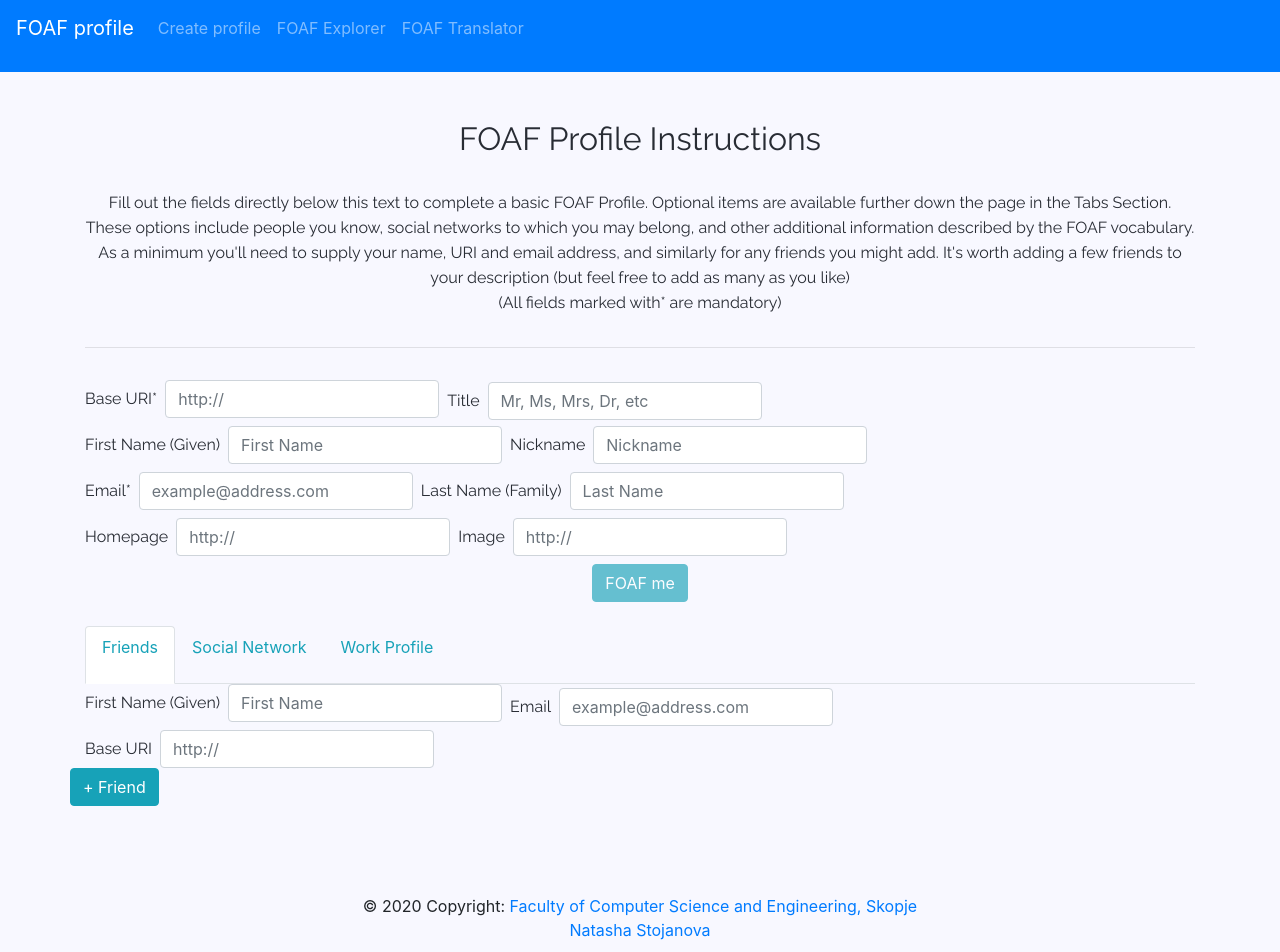
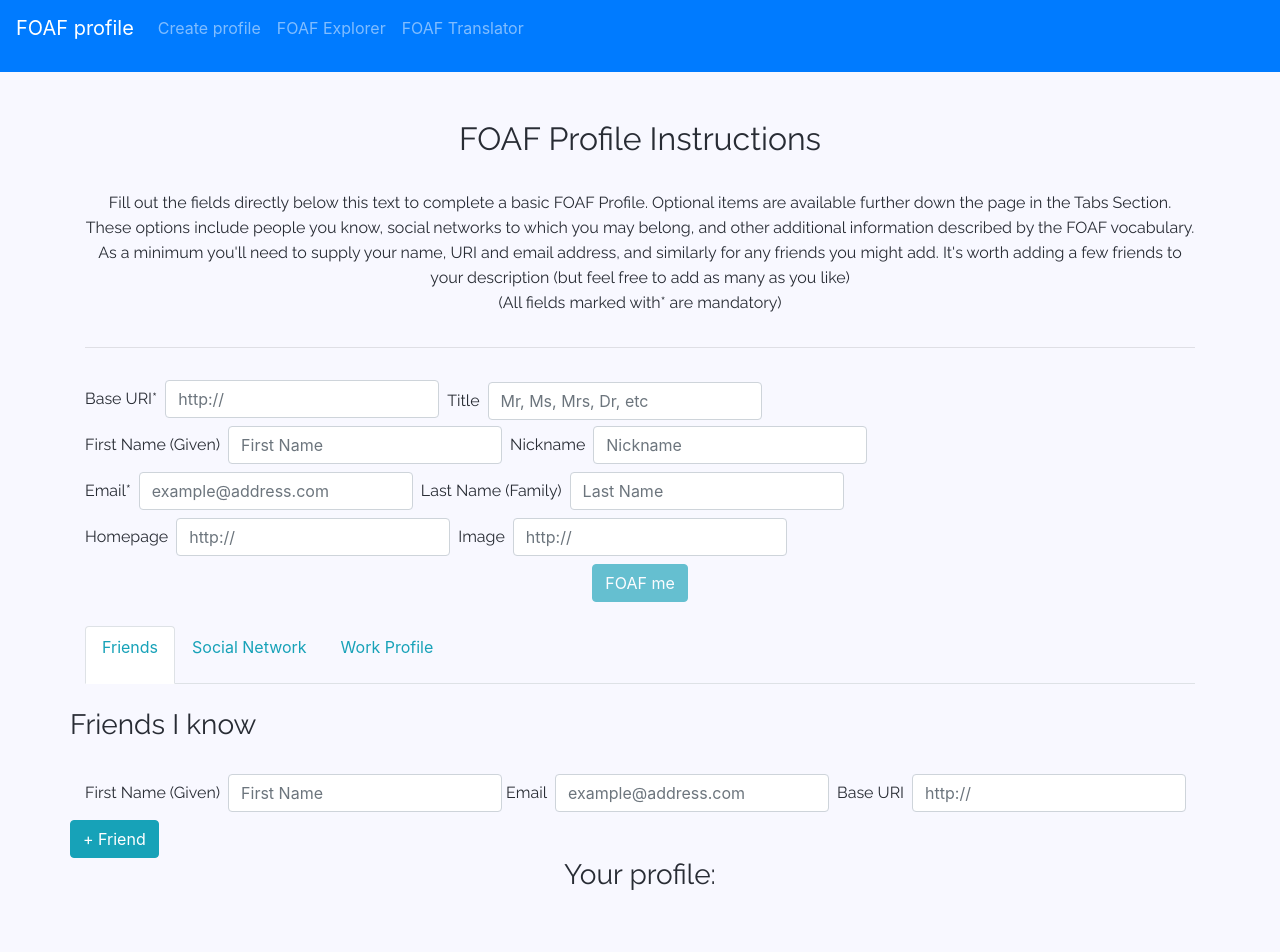
Before and after one commit to NatashaStojanova/FOAF-profile-generator, a React (Create React App) app in the folder frontend/: page /create in a window 1280 px wide. Shown: the top 952 px of the page. Built offline with nearby package versions, Linux system fonts and the light colour scheme.

Commit message:
edit frontend

```diff
--- a/frontend/src/components/CreateProfile/Friend/friend.js
+++ b/frontend/src/components/CreateProfile/Friend/friend.js
@@ -24,19 +24,19 @@ class Friend extends Component {
         return (
             <div>
                 <Form inline>
-                    <FormGroup className="mb-2 mr-sm-2 mb-lg-2">
+                    <FormGroup className="mb-2 mr-sm-1 mb-lg-2">
                         <Label for="firstName" className="mr-sm-2">First Name (Given)</Label>
                         <Input type="text" name="firstName" id="firstName" placeholder="First Name"
                                onChange={this.onFriendChange}/>
                     </FormGroup>
 
-                    <FormGroup className="mb-2 mr-sm-2  mb-lg-0">
+                    <FormGroup className="mb-2 mr-sm-2  mb-lg-2">
                         <Label for="email" className="mr-sm-2">Email</Label>
                         <Input type="email" name="email" id="email" placeholder="example@address.com"
                                onChange={this.onFriendChange}/>
                     </FormGroup>
 
-                    <FormGroup className="mb-2 mr-sm-2  mb-lg-0">
+                    <FormGroup className="mb-2 mr-sm-2  mb-lg-2">
                         <Label for="baseURI" className="mr-sm-2">Base URI</Label>
                         <Input type="url" name="baseURI" id="baseURI" placeholder="http://"
                                onChange={this.onFriendChange}/>
--- a/frontend/src/components/CreateProfile/Tab/tab.js
+++ b/frontend/src/components/CreateProfile/Tab/tab.js
@@ -78,6 +78,10 @@ class Tab extends Component {
                 <TabContent activeTab={this.state.activeTab}>
                     <TabPane tabId="1">
                         <Row>
+                            <div align="left">
+                                <br/>
+                                <h3>Friends I know</h3><br/>
+                            </div>
                             <Col lg="12">
                                 {this.mapFriends()}
                             </Col>
@@ -86,6 +90,10 @@ class Tab extends Component {
                     </TabPane>
                     <TabPane tabId="2">
                         <Row>
+                            <div align="left">
+                                <br/>
+                                <h3>Social Networking</h3><br/>
+                            </div>
                             <Col lg="12">
                                 <SocialNetwork onSocNetChange={this.props.onSocNetChange}/>
                             </Col>
@@ -93,6 +101,10 @@ class Tab extends Component {
                     </TabPane>
                     <TabPane tabId="3">
                         <Row>
+                            <div align="left">
+                                <br/>
+                                <h3>Work profile</h3><br/>
+                            </div>
                             <Col lg="12">
                                 <WorkProfile onWorkProfChange={this.props.onWorkProfChange}/>
                             </Col>
--- a/frontend/src/components/CreateProfile/createProfile.js
+++ b/frontend/src/components/CreateProfile/createProfile.js
@@ -4,6 +4,12 @@ import Person from "./Person/person.js"
 import Tab from "./Tab/tab"
 import Intro from "./Intro/intro";
 import {Button} from "reactstrap";
+import {AvFeedback, AvForm, AvGroup, AvInput} from "availity-reactstrap-validation";
+import {TextareaAutosize} from "@material-ui/core";
+import FormGroup from "@material-ui/core/FormGroup";
+import Input from "@material-ui/core/Input";
+import Label from "reactstrap/es/Label";
+
 
 class CreateProfile extends Component {
     constructor(props) {
@@ -260,8 +266,13 @@ class CreateProfile extends Component {
                                 onClick={this.savePerson}>FOAF me</Button>
                         <Tab onFriendChange={this.friendsChange} onWorkProfChange={this.workProfChange}
                              onSocNetChange={this.socNetChange}/>
-                        <div align="left" id="foafProfile"><br/>
+                        <div className="form-group">
+                            <h3>Your profile:</h3>
+                            <div align="left" id="foafProfile" style={{background: "white"}}>
+
+                            </div>
                         </div>
+
                     </div>)}
 
                 </div>
--- a/frontend/src/components/Explorer/ShowProfile/showProfile.js
+++ b/frontend/src/components/Explorer/ShowProfile/showProfile.js
@@ -5,6 +5,7 @@ class ShowProfile extends Component {
     render() {
         return (
             <div className="container">
+                <br/>
                 <h5><b>Person Base URI:</b> <a
                     href={this.props.value.baseURI}>{this.props.value.baseURI}</a> {/*<img src={this.state.profileFOAF.image} alt='profilePhoto' width={150}></img>*/}
                 </h5>
--- a/frontend/src/components/Explorer/explorer.js
+++ b/frontend/src/components/Explorer/explorer.js
@@ -39,7 +39,7 @@ class Explorer extends Component{
             "errorMessage": null,
         });
         PersonService.addProfile(this.state.profile).then(profileResp => {
-            document.getElementById("profileData").style.border = "thin solid #d3d3d3";
+            /*document.getElementById("profileData").style.border = "thin solid #d3d3d3";*/
             document.getElementById("profileData").style.visibility = "visible";
             this.setState({
                 profileFOAF: profileResp.data,
--- a/frontend/src/index.css
+++ b/frontend/src/index.css
@@ -32,6 +32,11 @@ select {
   color: #282c34;
 }
 
+textarea {
+
+  white-space: pre-wrap;
+}
+
 label {
 
   font-family: "Raleway", serif;
```
Also changed, not shown: 1 other file (tests, documents, lock files or other folders).
